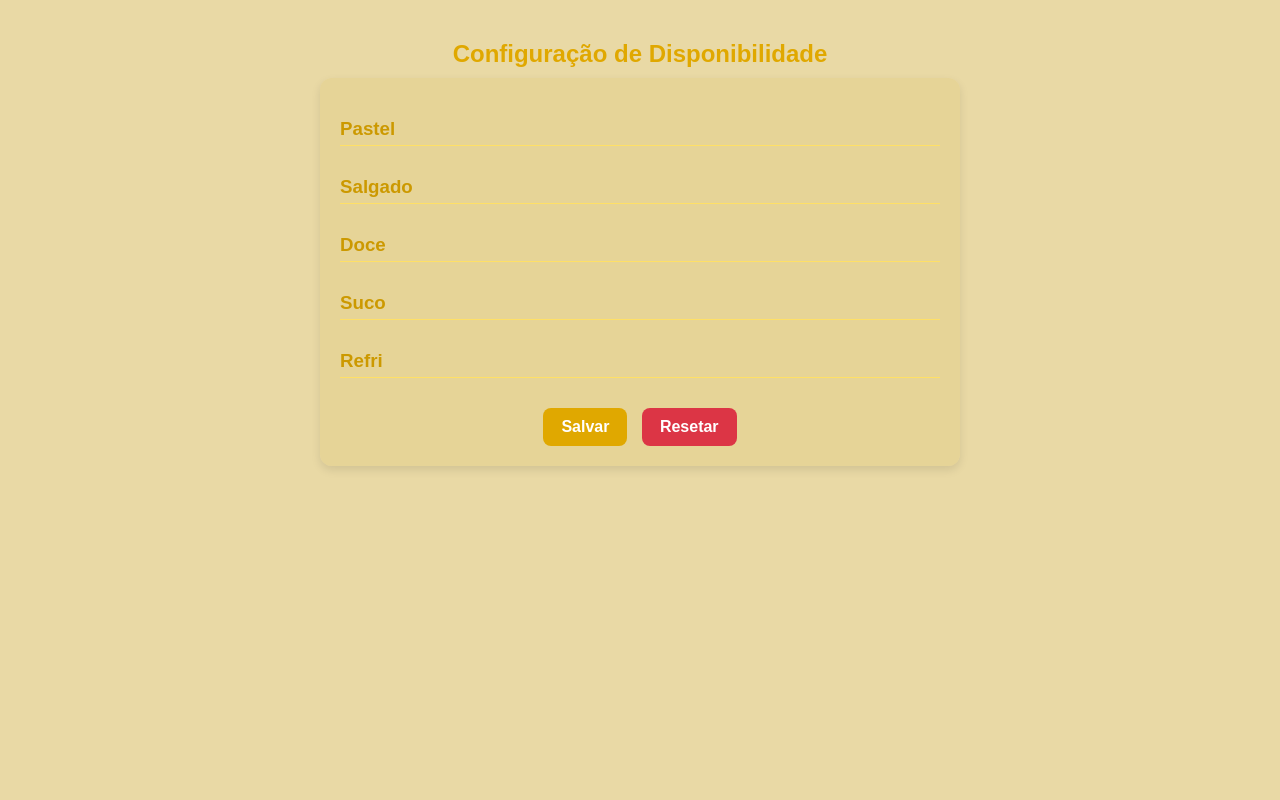
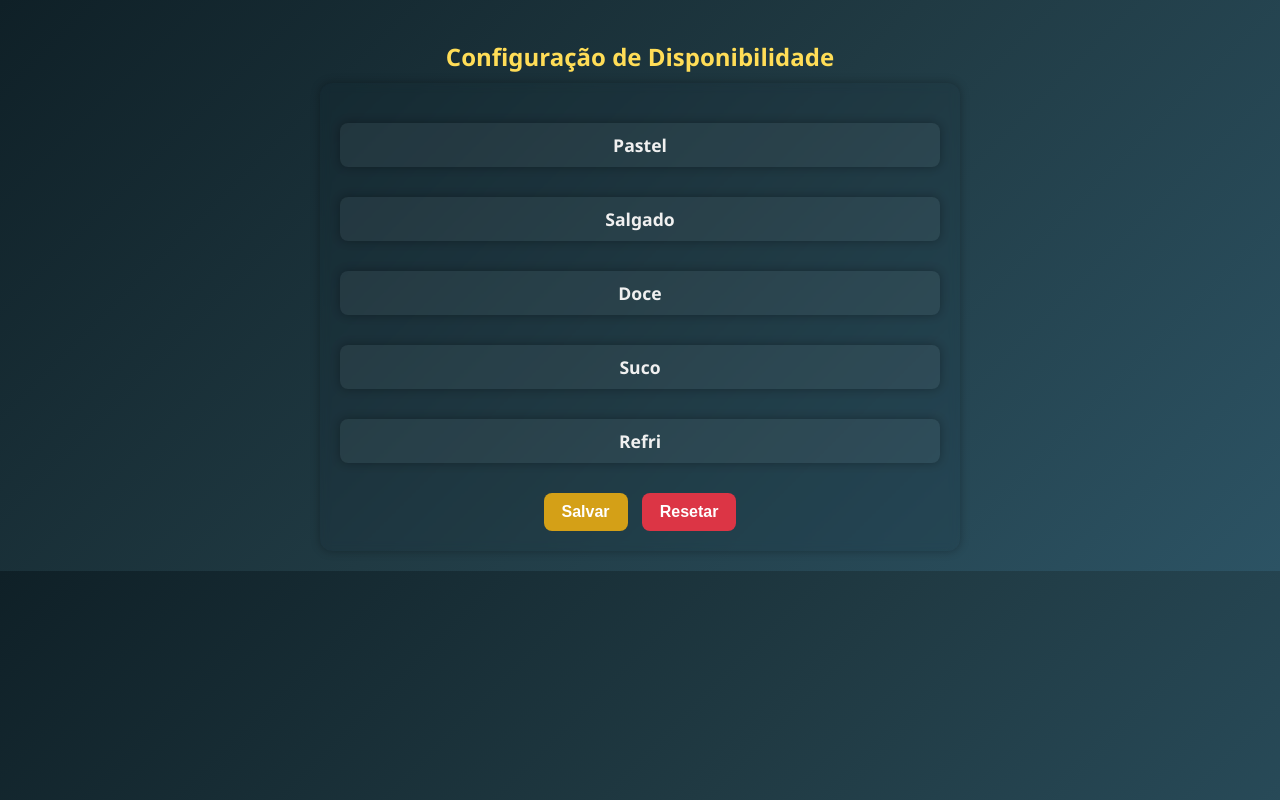
Before and after one commit to JonasDavidTR/Pedidos-BackEnd, a Flask app: template templates/admin.html in a window 1280 px wide. Run offline with Flask 3, Linux system fonts and the light colour scheme; the template is opened without the code that fills it: most values are stand-ins (such as "Sample title", 1, 10 or a date in 2020).

Commit message:
update css

```diff
--- a/app.py
+++ b/app.py
@@ -34,8 +34,10 @@ except Exception as e:
 
 #Atutenticador
 # Usuário e senha que você quer proteger
-USERNAME = os.getenv("USERNAME")
-PASSWORD = os.getenv("PASSWD")
+# USERNAME = os.getenv("USERNAME")
+# PASSWORD = os.getenv("PASSWD")
+USERNAME = "adm"
+PASSWORD = "dl1"
 
 def check_auth(username, password):
     return username == USERNAME and password == PASSWORD
--- a/static/adminStyle.css
+++ b/static/adminStyle.css
@@ -1,33 +1,37 @@
 body {
-      font-family: Arial, sans-serif;
-      background: #e6d395d7;
+    font-family: 'Segoe UI', sans-serif;
+    background: linear-gradient(135deg, #0f2027, #203a43, #2c5364);
+    color: #f0f0f0;
     margin: 0;
     padding: 20px;
-      color: #333;
 }
 
 h2 {
-      color: #e0a800;
+    color: #ffdd57;
     margin-bottom: 10px;
     text-align: center;
 }
 
 form {
-      background: #e6d395d7;
-      /* border: 2px solid #ffe066; */
+    background: rgba(7, 16, 41, 0.06);
+    -webkit-backdrop-filter: blur(5px);
+    backdrop-filter: blur(5px);
     border-radius: 12px;
     padding: 20px;
     max-width: 600px;
     margin: auto;
-      box-shadow: 0 4px 10px rgba(0,0,0,0.1);
+    box-shadow: 0 0 10px rgba(0,0,0,0.3);
 }
 
 h3 {
-      color: #cc9900;
+    background: rgba(255, 255, 255, 0.05);
+    box-shadow: 0 0 10px rgba(0,0,0,0.3);
+    text-align: center;
     margin-top: 20px;
     margin-bottom: 10px;
-      border-bottom: 1px solid #ffe066;
-      padding-bottom: 5px;
+    padding: 10px;
+    border-radius: 8px;
+    font-size: 1.1rem;
 }
 
 /* Container flex para os grupos */
@@ -45,28 +49,36 @@
     flex: 1 1 45%;
     min-width: 180px;
     margin-bottom: 15px;
-      padding: 10px;
-      background-color: #fffde7;
-      border: 1px dashed #ffe066;
-      border-radius: 8px;
+    padding: 12px;
+    background-color: rgba(255, 255, 255, 0.05);
+    border: 1px solid rgba(255, 255, 255, 0.1);
+    border-radius: 10px;
+    box-shadow: 0 2px 5px rgba(0,0,0,0.3);
+    color: #f0f0f0;
     box-sizing: border-box;
+    transition: background 0.3s;
+}
+
+.item:hover {
+    background-color: rgba(255, 255, 255, 0.08);
 }
 
 label {
     display: flex;
     align-items: center;
     cursor: pointer;
+    font-size: 1rem;
 }
 
 input[type="checkbox"] {
-      accent-color: #e0a800;
+    accent-color: #ffdd57;
     margin-right: 10px;
     transform: scale(1.2);
 }
 
 button {
-      background-color: #e0a800;
-      color: #fff;
+    background-color: #d4a017;
+    color: white;
     border: none;
     padding: 10px 18px;
     border-radius: 8px;
@@ -75,11 +87,10 @@
     cursor: pointer;
     margin-top: 20px;
     transition: background-color 0.3s;
-      display: inline-block;
 }
 
 button:hover {
-      background-color: #d39e00;
+    background-color: #b98b14;
 }
 
 #resetBtn {
@@ -106,12 +117,10 @@
         margin-left: 0;
     }
 
-      /* Mobile: container em coluna */
     .itens-container {
         flex-direction: column;
     }
 
-      /* Itens ocupam 100% */
     .item {
         flex: 1 1 100%;
         min-width: auto;
```
Also changed, not shown: templates/index.html (+0 -12 lines). Lines whose indentation alone changed are shown as unchanged.
